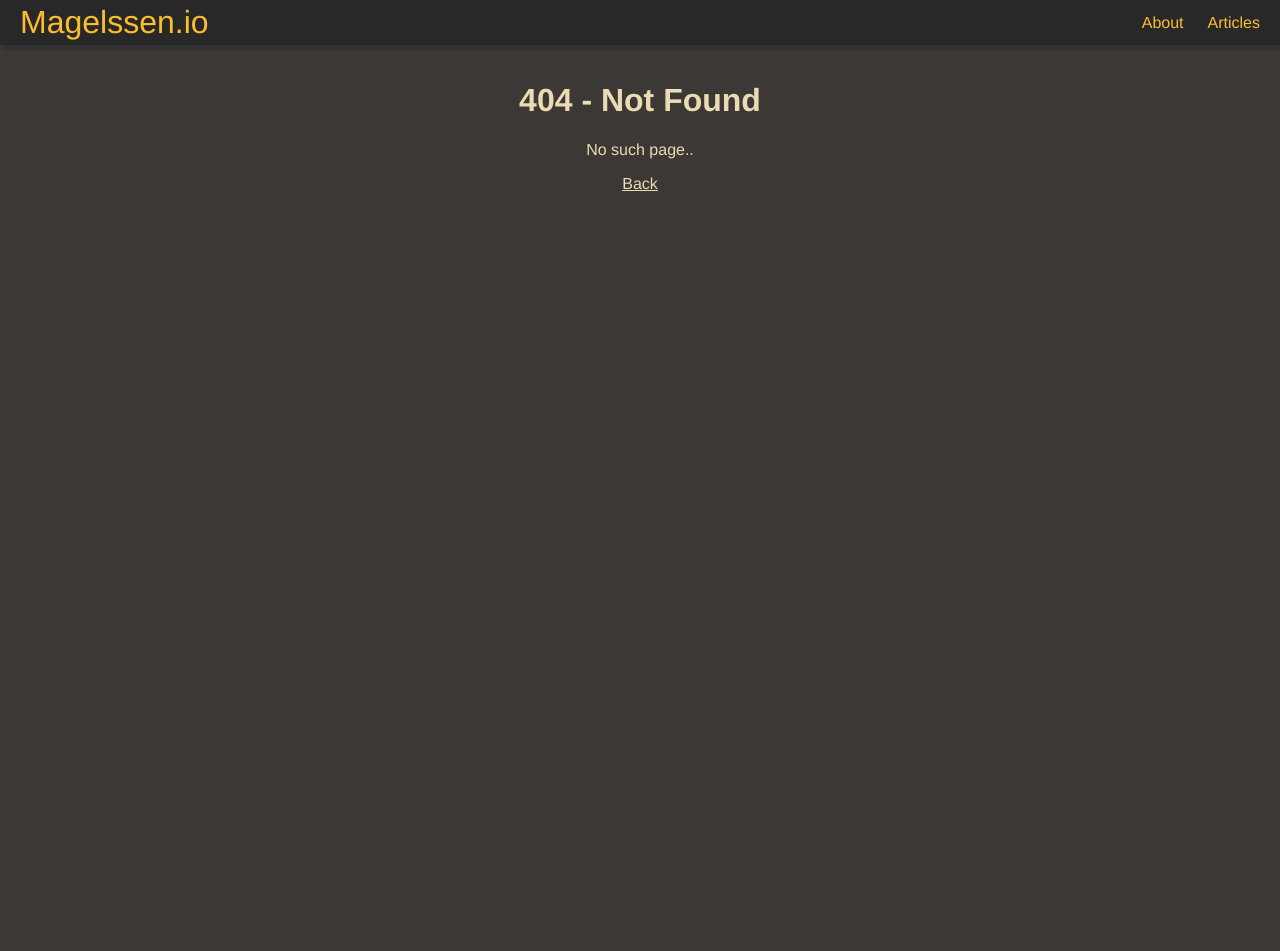
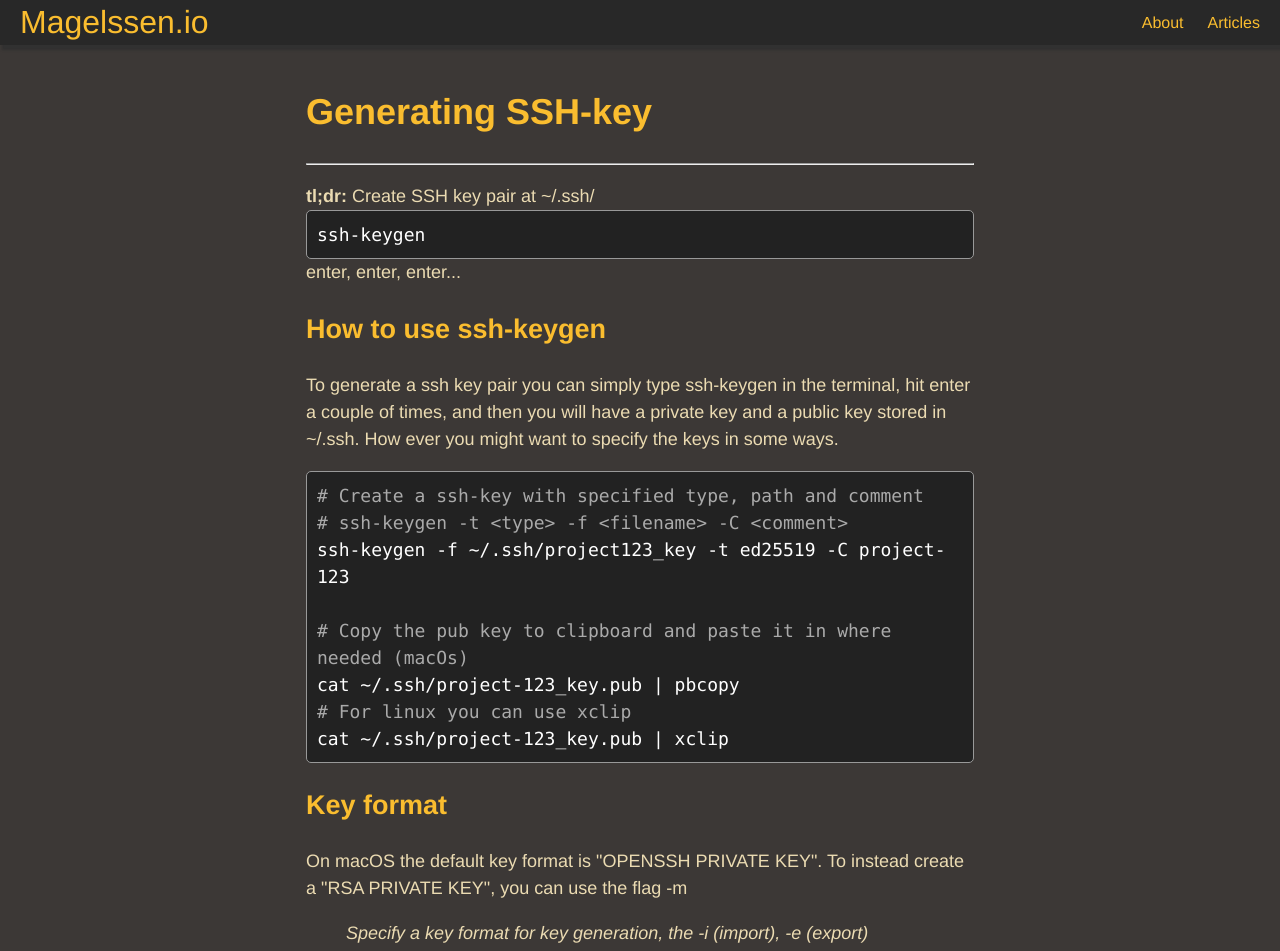
Before and after one commit to l4rma/magelssen.io, a React app in the folder frontend/: page /Articles/ssh-keygen in a window 1280 px wide. Before the commit this address had no page. Shown: the top 951 px of the page. Before the commit the page ends 800 px from the top, so only its background shows below. Built offline with nearby package versions, Linux system fonts and the light colour scheme.

Commit message:
ssh-keygen

```diff
--- a/frontend/src/App.jsx
+++ b/frontend/src/App.jsx
@@ -5,6 +5,7 @@ import ErrorView from "./pages/ErrorView";
 import Articles from "./pages/articles";
 import ThisWebsite from "./pages/this-website";
 import Tar from "./pages/tar";
+import SshKeygen from "./pages/ssh-keygen";
 import Searching from "./pages/searching";
 import { Route, Routes } from "react-router-dom"
 import { BrowserRouter } from "react-router-dom";
@@ -18,7 +19,7 @@ function App() {
                     <Route path="/" element={<Home />} />
                     <Route path="/About" element={<About />} />
                     <Route path="/Articles" element={<Articles />} />
-                    <Route path="/Articles/this-website" element={<ThisWebsite />} />
+                    <Route path="/Articles/ssh-keygen" element={<SshKeygen />} />
                     <Route path="/Articles/tar" element={<Tar />} />
                     <Route path="/Articles/searching" element={<Searching />} />
                     <Route path="/*" element={<ErrorView error={404}/>} />
--- a/frontend/src/pages/articles.jsx
+++ b/frontend/src/pages/articles.jsx
@@ -6,6 +6,11 @@ export default function Articles() {
             <hr />
             <br />
             <ul className="article-list">
+                <li>
+                    <Link to="/Articles/ssh-keygen">
+						Generating SSH-key
+                    </Link>
+                </li>
                 <li>
                     <Link to="/Articles/searching">
                         Find and Grep - How to search in a Unix system
--- /dev/null
+++ b/frontend/src/pages/ssh-keygen.jsx
@@ -0,0 +1,85 @@
+export default function sshKeygen() {
+	return(
+		<>
+			<div className="article-text">
+				<h1 className="article-header">Generating SSH-key</h1>
+				<hr />
+				<p>
+					<strong>tl;dr:</strong> Create SSH key pair at ~/.ssh/
+					<code>ssh-keygen</code>
+					enter, enter, enter...
+				</p>
+
+				<h2 className="article-sub-header">How to use ssh-keygen</h2>
+
+				<p>
+					To generate a ssh key pair you can simply type ssh-keygen in the
+					terminal, hit enter a couple of times, and then you will have a
+					private key and a public key stored in ~/.ssh. How ever you might
+					want to specify the keys in some ways.
+				</p>
+
+				<pre>
+					<code>
+						<span className="code-comment"># Create a ssh-key with specified type, path and comment</span><br />
+						<span className="code-comment"># ssh-keygen -t &lt;type&gt; -f &lt;filename&gt; -C &lt;comment&gt;</span><br />
+						ssh-keygen -f ~/.ssh/project123_key -t ed25519 -C project-123<br /><br />
+						<span className="code-comment"># Copy the pub key to clipboard and paste it in where needed (macOs)</span><br />
+						cat ~/.ssh/project-123_key.pub | pbcopy<br />
+						<span className="code-comment"># For linux you can use xclip</span><br />
+						cat ~/.ssh/project-123_key.pub | xclip
+					</code>
+				</pre>
+
+				<h2 className="article-sub-header">Key format</h2>
+
+				<p>
+					On macOS the default key format is "OPENSSH PRIVATE KEY". To instead
+					create a "RSA PRIVATE KEY", you can use the flag -m
+				</p>
+
+				<blockquote>
+					<p>
+						<em>Specify a key format for key generation, the -i (import), -e (export) conversion options, and the -p change
+							passphrase operation.  The latter may be used to convert between OpenSSH private key and PEM private key
+							formats.  The supported key formats are: “RFC4716” (RFC 4716/SSH2 public or private key), “PKCS8” (PKCS8
+							public or private key) or “PEM” (PEM public key).  By default OpenSSH will write newly-generated private
+							keys in its own format, but when converting public keys for export the default format is “RFC4716”.  Setting
+							a format of “PEM” when generating or updating a supported private key type will cause the key to be stored
+							in the legacy PEM private key format. (man ssh-keygen)</em>
+					</p>
+				</blockquote>
+
+				<pre>
+					<code>
+						<span className="code-comment"># Create a ssh-key with the RSA format</span><br />
+						ssh-keygen -m PEM -t rsa -C personal@comment.com
+					</code>
+				</pre>
+
+				<p>
+					The email or comment at the end is just used to distinguish your key
+					from others if you have multiple keys. It can be what ever.
+				</p>
+
+				<h2 className="article-sub-header" id="key-byte-size">Key bit size</h2>
+				<p>
+					The bit size can be set with the flag -b<br />
+					For ed25519 the length is fixed and -b will be ignored.
+				</p>
+
+				<pre>
+					<code>
+						<span className="code-comment"># ssh-keygen -b &lt;size&gt;</span><br />
+						<span className="code-comment"># Specify bit size of key </span><br />
+						ssh-keygen -b 4096<br />
+						<br />
+						<span className="code-comment"># ssh-keygen -l -f &lt;filename&gt;</span><br />
+						<span className="code-comment"># Check fingerprint of key file. Also shows bit size.</span><br />
+						ssh-keygen -l -f ~/.ssh/id_rsa.pub
+					</code>
+				</pre>
+			</div>
+		</>
+	);
+}
```
